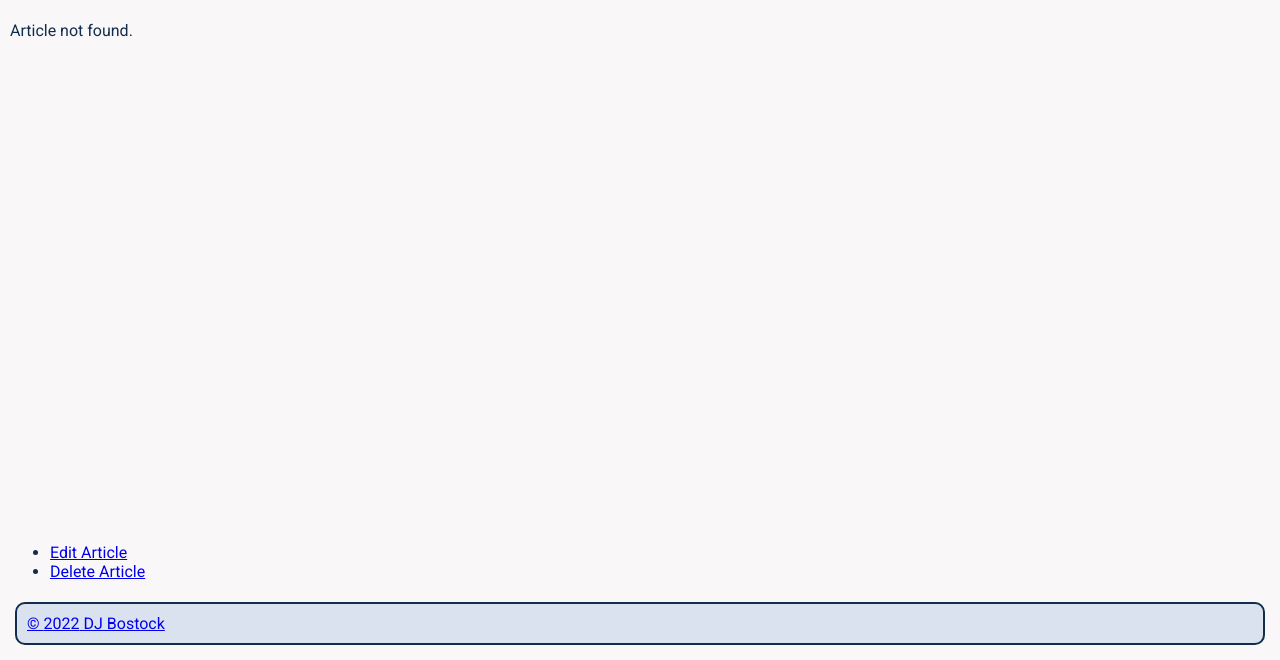
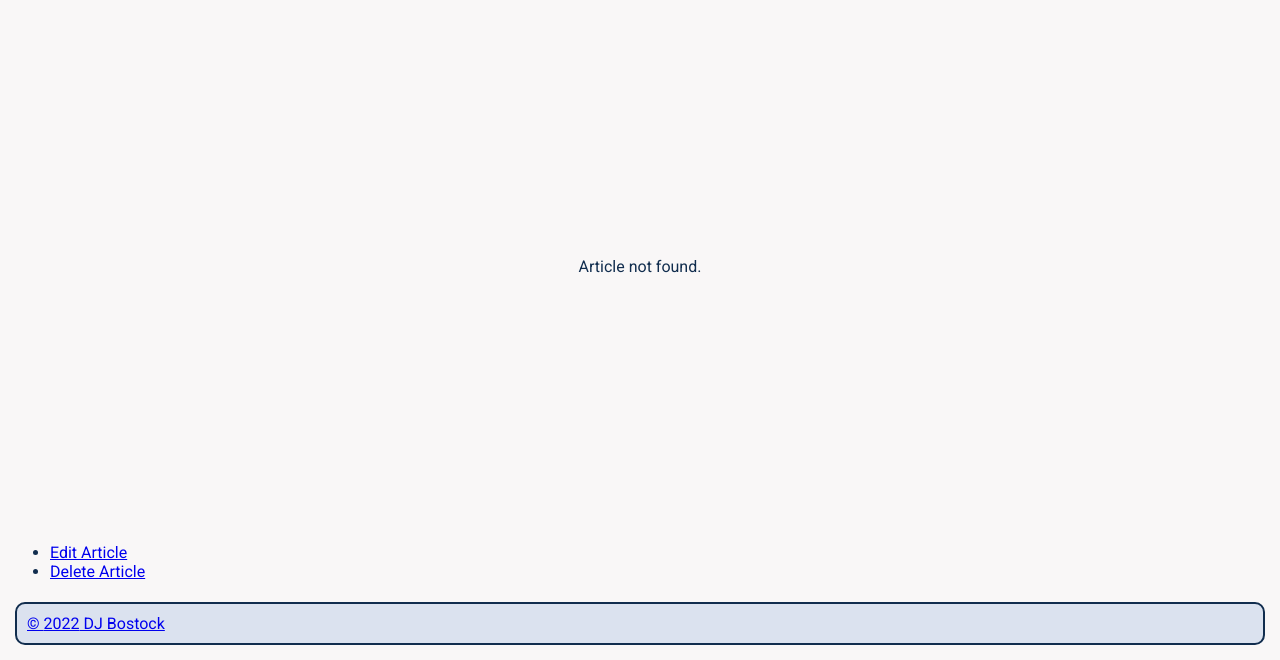
Before and after one commit to DJBostock/portfolio, a PHP site: page /article.php in a window 1280 px wide. Shown: the part 140-800 px from the top of the page. Run offline with PHP 8.4, Linux system fonts and the light colour scheme; the visitor is signed in with stand-in values (Sample User, id 1).

Commit message:
appearance tweak to center article content

```diff
--- a/css/style.css
+++ b/css/style.css
@@ -8,9 +8,11 @@
 }
 
 article {
+	align-items: center;
 	display: flex;
 	flex-direction: column;
 	flex-grow: 1;
+	justify-content: space-around;
 }
 
 body {
```
